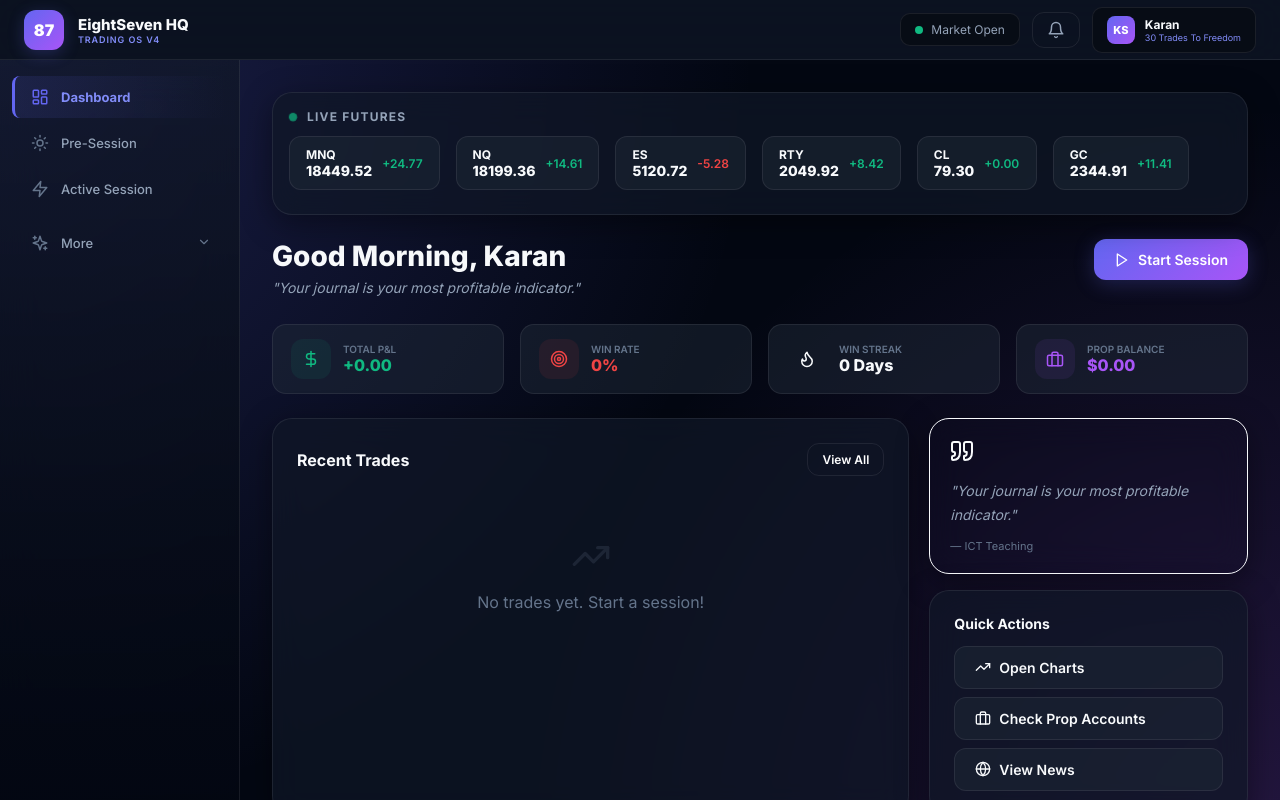
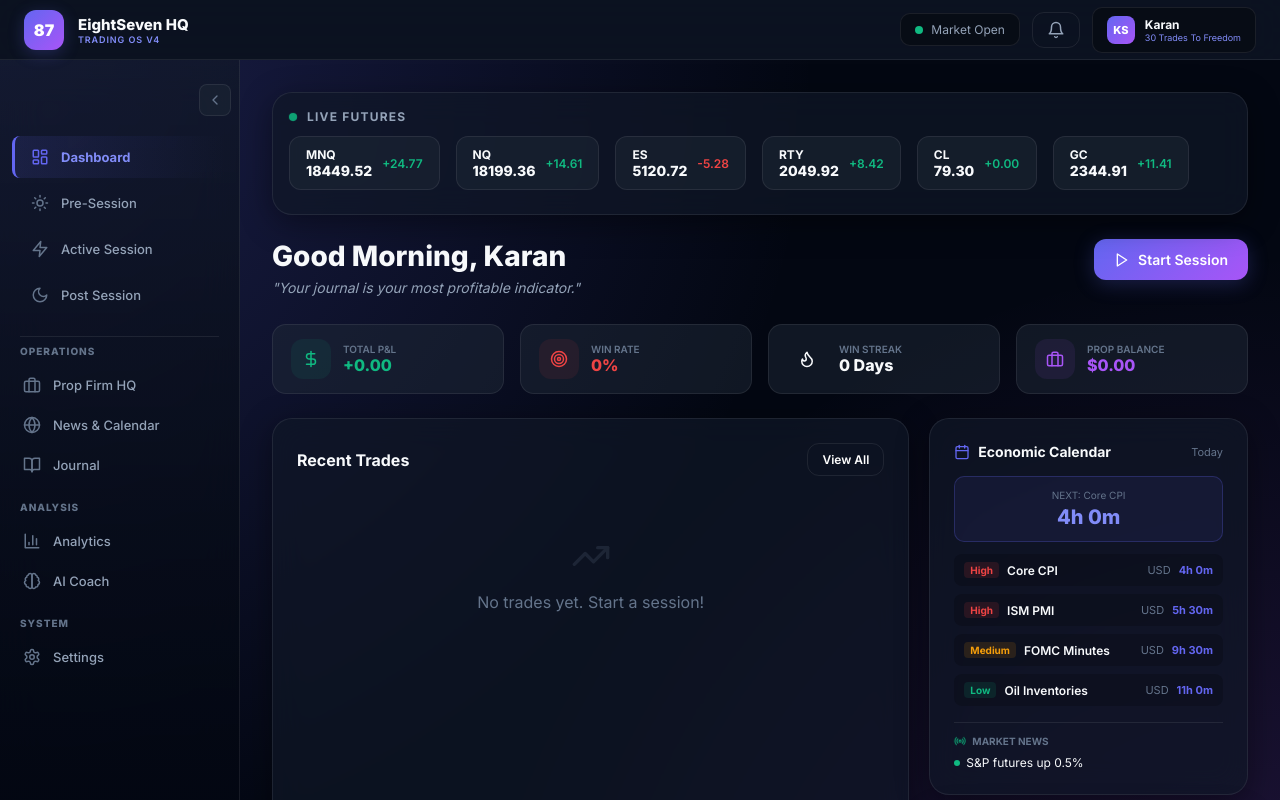
Before and after one commit to EightSeven-maker/Premium-Trading-Command-Center-for-Prop-Firm-Traders, a React (Vite) app: page / in a window 1280 px wide. Shown: the top 800 px of the page. Built offline with nearby package versions, Linux system fonts and the light colour scheme.

Commit message:
Add Calendar widget to Dashboard, original sidebar with minimize button, fix news alerts cycling

```diff
--- a/src/App.jsx
+++ b/src/App.jsx
@@ -455,6 +455,154 @@ function ZenQuote() {
   );
 }
 
+// ─── DASHBOARD CALENDAR WIDGET ─────────────────────────────────────────────
+function DashboardCalendar() {
+  const [countdown, setCountdown] = useState({});
+  const [currentNews, setCurrentNews] = useState(0);
+
+  // Upcoming economic events
+  const events = [
+    { time: "08:30", currency: "USD", event: "Core CPI", impact: "High" },
+    { time: "10:00", currency: "USD", event: "ISM PMI", impact: "High" },
+    { time: "14:00", currency: "USD", event: "FOMC Minutes", impact: "Medium" },
+    { time: "15:30", currency: "USD", event: "Oil Inventories", impact: "Low" },
+  ];
+
+  // Mini news headlines
+  const newsItems = [
+    { headline: "S&P futures up 0.5%", sentiment: "bullish" },
+    { headline: "Oil surges 2% on tensions", sentiment: "volatile" },
+    { headline: "Gold hits $3,200", sentiment: "bullish" },
+    { headline: "Dollar weakens", sentiment: "bearish" },
+    { headline: "Tech stocks lead rally", sentiment: "bullish" },
+  ];
+
+  // Countdown timer
+  useEffect(() => {
+    const update = () => {
+      const now = new Date();
+      const newCountdown = {};
+
+      events.forEach((event, i) => {
+        const [h, m] = event.time.split(":").map(Number);
+        const eventTime = new Date();
+        eventTime.setHours(h, m, 0, 0);
+
+        if (eventTime <= now) {
+          newCountdown[i] = null;
+          return;
+        }
+
+        const diff = eventTime - now;
+        const hours = Math.floor(diff / 3600000);
+        const mins = Math.floor((diff % 3600000) / 60000);
+
+        newCountdown[i] = hours > 0 ? `${hours}h ${mins}m` : `${mins}m`;
+      });
+
+      setCountdown(newCountdown);
+    };
+
+    update();
+    const interval = setInterval(update, 60000);
+    return () => clearInterval(interval);
+  }, []);
+
+  // News rotation
+  useEffect(() => {
+    const interval = setInterval(() => {
+      setCurrentNews(prev => (prev + 1) % newsItems.length);
+    }, 8000);
+    return () => clearInterval(interval);
+  }, []);
+
+  const getImpactColor = (impact) => {
+    if (impact === "High") return C.red;
+    if (impact === "Medium") return C.yellow;
+    return C.green;
+  };
+
+  const getSentimentColor = (sent) => {
+    if (sent === "bullish") return C.green;
+    if (sent === "bearish") return C.red;
+    return C.yellow;
+  };
+
+  return (
+    <div style={S.glassCard}>
+      <div style={{ display: "flex", justifyContent: "space-between", alignItems: "center", marginBottom: 16 }}>
+        <h4 style={{ fontSize: 14, fontWeight: 700, margin: 0, display: "flex", alignItems: "center", gap: 8 }}>
+          <Calendar size={16} color={C.accent} /> Economic Calendar
+        </h4>
+        <span style={{ fontSize: 11, color: C.textDim }}>Today</span>
+      </div>
+
+      {/* Next Event Countdown */}
+      {events.slice(0, 1).map((event, i) => countdown[i] && (
+        <div key={i} style={{
+          padding: 12, borderRadius: 10, marginBottom: 12,
+          background: `${C.accent}15`, border: `1px solid ${C.accent}40`,
+          textAlign: "center"
+        }}>
+          <div style={{ fontSize: 10, color: C.textDim, marginBottom: 4 }}>NEXT: {event.event}</div>
+          <div style={{ fontSize: 20, fontWeight: 800, color: C.accentLight }}>{countdown[i]}</div>
+        </div>
+      ))}
+
+      {/* Events List */}
+      <div style={{ display: "flex", flexDirection: "column", gap: 8 }}>
+        {events.map((event, i) => (
+          <div key={i} style={{
+            display: "flex", justifyContent: "space-between", alignItems: "center",
+            padding: "8px 10px", borderRadius: 8,
+            background: "rgba(0,0,0,0.2)"
+          }}>
+            <div style={{ display: "flex", alignItems: "center", gap: 8 }}>
+              <span style={{
+                fontSize: 10, fontWeight: 700, padding: "2px 6px", borderRadius: 4,
+                background: getImpactColor(event.impact) + "20",
+                color: getImpactColor(event.impact)
+              }}>
+                {event.impact}
+              </span>
+              <span style={{ fontSize: 12, fontWeight: 600 }}>{event.event}</span>
+            </div>
+            <div style={{ display: "flex", alignItems: "center", gap: 8 }}>
+              <span style={{ fontSize: 11, color: C.textDim }}>{event.currency}</span>
+              <span style={{
+                fontSize: 11, fontWeight: 700,
+                color: countdown[i] ? C.accent : C.textDim
+              }}>
+                {countdown[i] || event.time}
+              </span>
+            </div>
+          </div>
+        ))}
+      </div>
+
+      {/* Mini News Ticker */}
+      <div style={{
+        marginTop: 16, paddingTop: 12, borderTop: `1px solid ${C.border}`
+      }}>
+        <div style={{ display: "flex", alignItems: "center", gap: 6, marginBottom: 8 }}>
+          <Radio size={12} color={C.green} style={{ animation: "livePulse 1.5s infinite" }} />
+          <span style={{ fontSize: 10, fontWeight: 700, color: C.textDim }}>MARKET NEWS</span>
+        </div>
+        <div style={{
+          fontSize: 12, color: C.text,
+          display: "flex", alignItems: "center", gap: 6
+        }}>
+          <div style={{
+            width: 6, height: 6, borderRadius: "50%",
+            background: getSentimentColor(newsItems[currentNews].sentiment)
+          }} />
+          {newsItems[currentNews].headline}
+        </div>
+      </div>
+    </div>
+  );
+}
+
 // ─── WIN STREAK BADGE ───────────────────────────────────────────────────────
 function WinStreakBadge({ streak }) {
   if (streak < 2) return null;
@@ -614,58 +762,84 @@ const GURBANI_VERSES = [
 const ARDAS_VERSE = "ਅਸਾ ਜੋਰੁ ਨਾਹੀ ਜੇ ਕਿਛੁ ਕਰਿ ਹਮ ਸਾਕਹ ਜਿਉ ਭਾਵੈ ਤਿਵੈ ਬਖਸਿ ॥੧॥ ਰਹਾਉ ॥";
 
 // ─── SIDEBAR ────────────────────────────────────────────────────────────────
-function Sidebar({ page, setPage, session }) {
-  const [showMoreMenu, setShowMoreMenu] = useState(false);
-  const moreMenuRef = useRef(null);
-
-  // Core panels - always visible (3 on fresh install)
-  const coreActions = [
+function Sidebar({ page, setPage, session, collapsed, onToggleCollapse }) {
+  // Main quick actions
+  const quickActions = [
     { id: "dashboard", icon: LayoutDashboard, label: "Dashboard" },
     { id: "presession", icon: Sun, label: "Pre-Session" },
     { id: "trading-floor", icon: Zap, label: "Active Session" },
+    { id: "postsession", icon: Moon, label: "Post Session" },
   ];
 
-  // Utility panels - tucked in More menu
-  const utilityItems = [
-    { id: "postsession", icon: Moon, label: "Post Session" },
+  const navSections = [
+    {
+      label: "OPERATIONS",
+      items: [
         { id: "prop-firms", icon: Briefcase, label: "Prop Firm HQ" },
         { id: "news", icon: Globe, label: "News & Calendar" },
         { id: "journal", icon: BookOpen, label: "Journal" },
+      ]
+    },
+    {
+      label: "ANALYSIS",
+      items: [
         { id: "analytics", icon: BarChart3, label: "Analytics" },
         { id: "ai", icon: Brain, label: "AI Coach" },
+      ]
+    },
+    {
+      label: "SYSTEM",
+      items: [
         { id: "settings", icon: Settings, label: "Settings" },
+      ]
+    }
   ];
 
-  // Close menu when clicking outside
-  useEffect(() => {
-    const handleClickOutside = (e) => {
-      if (moreMenuRef.current && !moreMenuRef.current.contains(e.target)) {
-        setShowMoreMenu(false);
-      }
-    };
-    if (showMoreMenu) {
-      document.addEventListener("mousedown", handleClickOutside);
-    }
-    return () => document.removeEventListener("mousedown", handleClickOutside);
-  }, [showMoreMenu]);
-
-  return (
-    <div style={{
-      width: 240, height: "calc(100vh - 60px)", position: "fixed", top: 60, left: 0,
+  return (
+    <div style={{
+      width: collapsed ? 60 : 240, height: "calc(100vh - 60px)", position: "fixed", top: 60, left: 0,
       background: `linear-gradient(180deg, ${C.bgCard} 0%, rgba(3,7,18,0.95) 100%)`,
       backdropFilter: "blur(20px)", borderRight: `1px solid ${C.border}`,
-      display: "flex", flexDirection: "column", padding: "16px 0", overflowY: "auto",
+      display: "flex", flexDirection: "column", padding: collapsed ? "16px 8px" : "16px 0",
+      overflowY: "auto", transition: "width 0.3s ease, padding 0.3s ease",
       zIndex: 100
     }}>
-      {/* Core Actions - Always Visible */}
-      <div style={{ padding: "0 12px", marginBottom: 8 }}>
-        {coreActions.map(item => {
+      {/* Minimize Button */}
+      <button
+        onClick={onToggleCollapse}
+        style={{
+          display: "flex", alignItems: "center", justifyContent: collapsed ? "center" : "flex-end",
+          padding: "8px", marginBottom: 12, background: "transparent", border: "none", cursor: "pointer"
+        }}
+      >
+        <div style={{
+          width: 32, height: 32, borderRadius: 8,
+          background: C.bgCardAlt, border: `1px solid ${C.border}`,
+          display: "flex", alignItems: "center", justifyContent: "center"
+        }}>
+          {collapsed ? (
+            <ChevronRight size={16} color={C.textDim} />
+          ) : (
+            <ChevronLeft size={16} color={C.textDim} />
+          )}
+        </div>
+      </button>
+
+      {/* Quick Actions */}
+      <div style={{ padding: collapsed ? "0" : "0 12px", marginBottom: 8 }}>
+        {quickActions.map(item => {
           const active = page === item.id;
           const isActiveSession = item.id === "trading-floor" && session.active;
           return (
-            <button key={item.id} onClick={() => setPage(item.id)} style={{
-              display: "flex", alignItems: "center", gap: 12, padding: "12px 16px",
+            <button
+              key={item.id}
+              onClick={() => setPage(item.id)}
+              title={collapsed ? item.label : ""}
+              style={{
+                display: "flex", alignItems: "center", gap: collapsed ? 0 : 12,
+                padding: collapsed ? "12px" : "12px 16px",
                 width: "100%", border: "none", cursor: "pointer", fontFamily: "Inter",
+                justifyContent: collapsed ? "center" : "flex-start",
                 background: isActiveSession ? `linear-gradient(90deg, ${C.green}20, transparent)` :
                              active ? `linear-gradient(90deg, ${C.accent}20, transparent)` : "transparent",
                 color: isActiveSession ? C.green : active ? C.accentLight : C.textMuted,
@@ -673,10 +847,11 @@ function Sidebar({ page, setPage, session }) {
                 borderLeft: isActiveSession ? `3px solid ${C.green}` : active ? `3px solid ${C.accent}` : "3px solid transparent",
                 transition: "all 0.2s ease", textAlign: "left",
                 borderRadius: 8, marginBottom: 4
-            }}>
+              }}
+            >
               <item.icon size={18} color={isActiveSession ? C.green : active ? C.accent : C.textDim} />
-              {item.label}
-              {isActiveSession && (
+              {!collapsed && item.label}
+              {isActiveSession && !collapsed && (
                 <div style={{ marginLeft: "auto" }}>
                   <div style={{
                     width: 8, height: 8, borderRadius: "50%", background: C.green,
@@ -689,64 +864,18 @@ function Sidebar({ page, setPage, session }) {
         })}
       </div>
 
-      {/* More Menu - Utility Panels */}
-      <div style={{ padding: "0 12px", position: "relative" }} ref={moreMenuRef}>
-        <button
-          onClick={() => setShowMoreMenu(!showMoreMenu)}
-          style={{
-            display: "flex", alignItems: "center", gap: 12, padding: "12px 16px",
-            width: "100%", border: "none", cursor: "pointer", fontFamily: "Inter",
-            background: showMoreMenu ? `linear-gradient(90deg, ${C.purple}20, transparent)` : "transparent",
-            color: showMoreMenu ? C.purpleLight : C.textMuted,
-            fontWeight: showMoreMenu ? 700 : 500, fontSize: 13,
-            borderLeft: showMoreMenu ? `3px solid ${C.purple}` : "3px solid transparent",
-            transition: "all 0.2s ease", textAlign: "left",
-            borderRadius: 8, marginBottom: showMoreMenu ? 8 : 0
-          }}
-        >
-          <Sparkles size={18} color={showMoreMenu ? C.purple : C.textDim} />
-          More
-          <div style={{ marginLeft: "auto", transform: showMoreMenu ? "rotate(180deg)" : "rotate(0)", transition: "transform 0.2s" }}>
-            <ChevronDown size={14} color={C.textDim} />
-          </div>
-        </button>
-
-        {/* Dropdown Menu */}
-        {showMoreMenu && (
-          <div style={{
-            position: "absolute", left: 12, right: 12, top: "100%", marginTop: 4,
-            background: C.bgCard, border: `1px solid ${C.border}`,
-            borderRadius: 12, padding: 8, boxShadow: "0 8px 32px rgba(0,0,0,0.4)",
-            zIndex: 200
-          }}>
-            {utilityItems.map(item => {
-              const active = page === item.id;
-              return (
-                <button key={item.id} onClick={() => { setPage(item.id); setShowMoreMenu(false); }} style={{
-                  display: "flex", alignItems: "center", gap: 12, padding: "10px 12px",
-                  width: "100%", border: "none", cursor: "pointer", fontFamily: "Inter",
-                  background: active ? `${C.accent}15` : "transparent",
-                  color: active ? C.accentLight : C.textMuted,
-                  fontWeight: active ? 600 : 400, fontSize: 12,
-                  borderRadius: 8, marginBottom: 2,
-                  transition: "all 0.15s ease", textAlign: "left"
-                }}
-                onMouseEnter={e => e.target.style.background = active ? `${C.accent}25` : C.bgHover}
-                onMouseLeave={e => e.target.style.background = active ? `${C.accent}15` : "transparent"}
-                >
-                  <item.icon size={16} color={active ? C.accent : C.textDim} />
-                  {item.label}
-                </button>
-              );
-            })}
-          </div>
-        )}
-      </div>
-
-      {/* Mobile: Show all items in sections */}
-      <div className="mobile-nav" style={{ display: "none" }}>
+      {!collapsed && (
+        <>
           <div style={{ height: 1, background: C.border, margin: "8px 20px" }} />
-        {utilityItems.map(item => {
+
+          {/* Other Sections */}
+          {navSections.map((sec, si) => (
+            <div key={sec.label} style={{ marginBottom: 16 }}>
+              <div style={{
+                fontSize: 10, fontWeight: 800, color: C.textDim, padding: "0 20px 8px",
+                letterSpacing: "0.1em"
+              }}>{sec.label}</div>
+              {sec.items.map(item => {
                 const active = page === item.id;
                 return (
                   <button key={item.id} onClick={() => setPage(item.id)} style={{
@@ -764,6 +893,9 @@ function Sidebar({ page, setPage, session }) {
                 );
               })}
             </div>
+          ))}
+        </>
+      )}
     </div>
   );
 }
@@ -1555,9 +1687,12 @@ function CommandCenterPage({ trades, session, propAccounts, setPage }) {
           )}
         </div>
 
+        {/* Right Column */}
+        <div style={{ display: "flex", flexDirection: "column", gap: 16 }}>
+          {/* Economic Calendar Widget */}
+          <DashboardCalendar />
+
           {/* Quick Actions */}
-        <div style={{ display: "flex", flexDirection: "column", gap: 16 }}>
-          <ZenQuote />
           <div style={S.glassCard}>
             <h4 style={{ fontSize: 14, fontWeight: 700, marginBottom: 14 }}>Quick Actions</h4>
             <div style={{ display: "flex", flexDirection: "column", gap: 8 }}>
@@ -2685,7 +2820,9 @@ export default function App() {
   const [lastSessionData, setLastSessionData] = useState(null);
   const [showSessionSummary, setShowSessionSummary] = useState(false);
   const [newsAlert, setNewsAlert] = useState(null);
+  const [sidebarCollapsed, setSidebarCollapsed] = useState(false);
   const timerRef = useRef(null);
+  const alertQueueRef = useRef([]);
 
   // Toast helper - defined first to avoid closure issues
   const showToast = (message, type = "info") => {
@@ -2707,15 +2844,23 @@ export default function App() {
     { source: "BREAKING - Trump", message: "Jobs report tomorrow - be careful with positions!", link: "https://truthsocial.com" }
   ];
 
-  // Show random news alert every 2-5 minutes (simulated)
+  // Show news alert - cycles through all alerts before repeating
   useEffect(() => {
-    let alertIndex = 0;
+    // Initialize queue with shuffled alerts
+    alertQueueRef.current = [...trumpAlerts].sort(() => Math.random() - 0.5);
+    let queueIndex = 0;
 
     const showNextAlert = () => {
-      // Cycle through alerts in random order
-      const shuffled = [...trumpAlerts].sort(() => Math.random() - 0.5);
-      const alert = shuffled[alertIndex % shuffled.length];
-      alertIndex++;
+      // Get next alert from queue
+      if (queueIndex >= alertQueueRef.current.length) {
+        // Reshuffle when we've shown all alerts
+        alertQueueRef.current = [...trumpAlerts].sort(() => Math.random() - 0.5);
+        queueIndex = 0;
+      }
+
+      const alert = alertQueueRef.current[queueIndex];
+      queueIndex++;
+
       setNewsAlert(alert);
       showToast("URGENT: Trump Alert Received!", "warning");
 
@@ -2800,8 +2945,14 @@ export default function App() {
       backgroundImage: `radial-gradient(circle at 0% 0%, ${C.accentGlow} 0%, transparent 50%), radial-gradient(circle at 100% 100%, ${C.purpleGlow} 0%, transparent 50%)`
     }}>
       <TopBar session={session} />
-      <Sidebar page={page} setPage={setPage} session={session} />
-      <main style={{ marginLeft: 240, marginTop: 60, minHeight: "calc(100vh - 60px)" }}>
+      <Sidebar
+        page={page}
+        setPage={setPage}
+        session={session}
+        collapsed={sidebarCollapsed}
+        onToggleCollapse={() => setSidebarCollapsed(!sidebarCollapsed)}
+      />
+      <main style={{ marginLeft: sidebarCollapsed ? 60 : 240, marginTop: 60, minHeight: "calc(100vh - 60px)", transition: "margin-left 0.3s ease" }}>
         <ErrorBoundary>
           {renderPage()}
         </ErrorBoundary>
```
Lines whose indentation alone changed are shown as unchanged.
